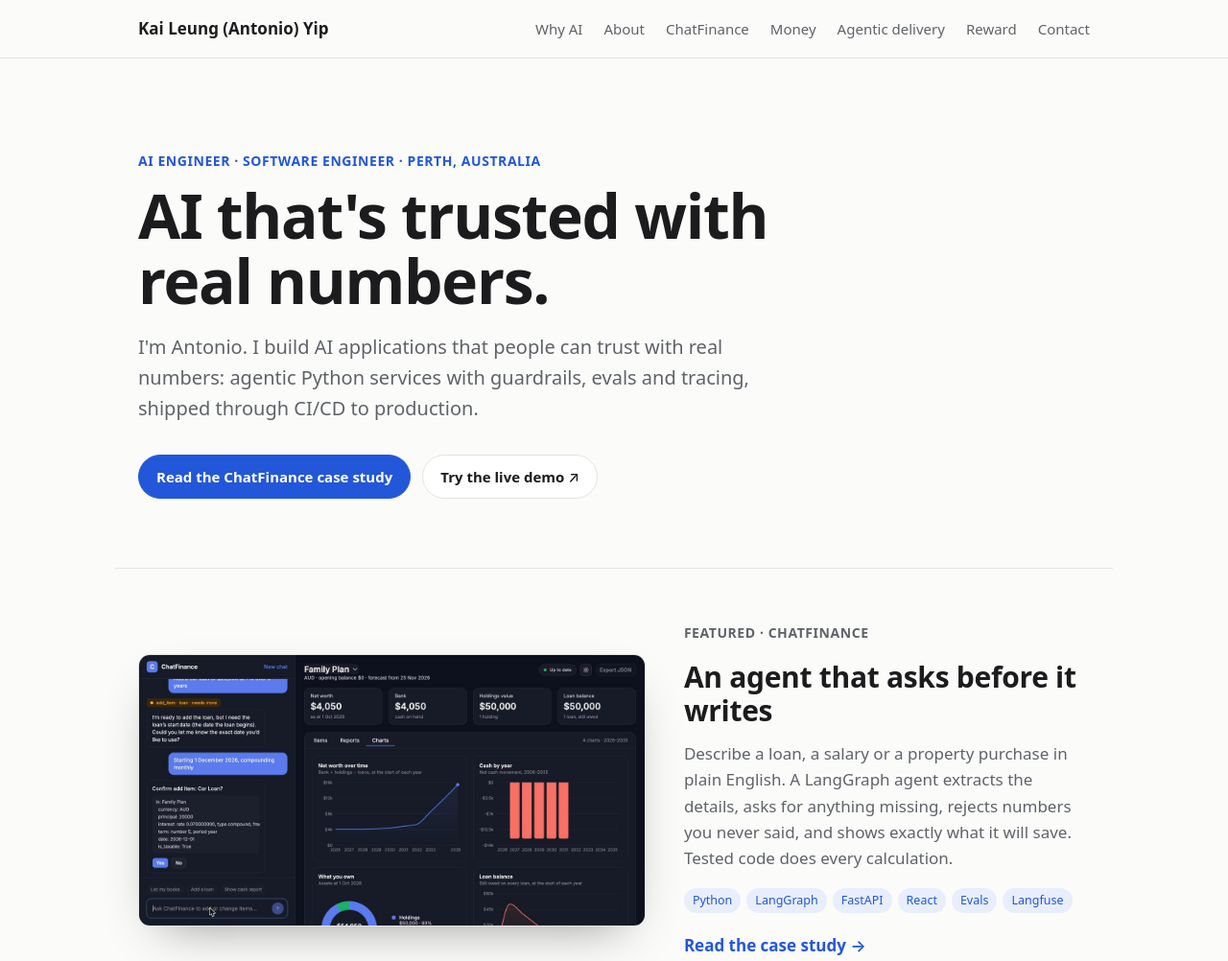
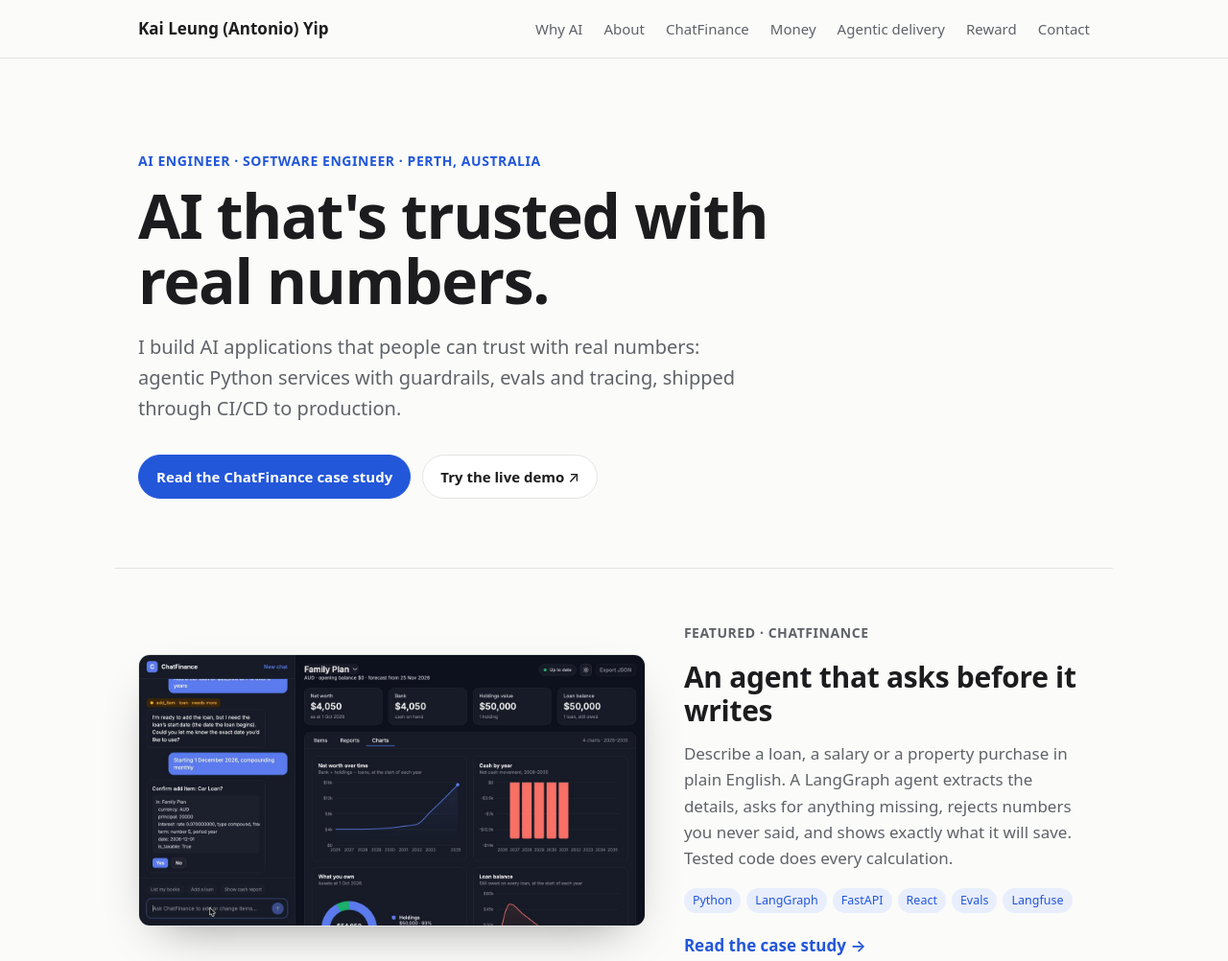
Before and after one commit to antoniokly/antoniokly.github.io, an Astro site: page / in a window 1280 px wide. Shown: the top 1002 px of the page at 96% size. Built offline with nearby package versions, Linux system fonts and the light colour scheme; Astro itself is replaced by a stand-in of ours.

Commit message:
Start hero with the tagline

```diff
--- a/src/pages/index.astro
+++ b/src/pages/index.astro
@@ -17,7 +17,7 @@ const contacts = [
     <p class="eyebrow">{profile.role}{profile.location && ` · ${profile.location}`}</p>
     <h1>AI that's trusted with<br />real numbers.</h1>
     <p class="lead">
-      I'm {profile.preferredName}. {profile.tagline}
+      {profile.tagline}
     </p>
     <div class="actions">
       <a class="btn primary" href="/projects/chatfinance/">Read the ChatFinance case study</a>
```
